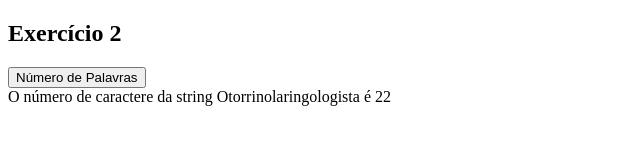
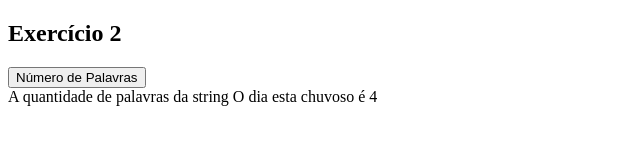
Before and after one commit to IzabelMSN/Treinamento-JS, a plain HTML site: page 2/2.html in a window 1280 px wide. Both pictures are taken after a click on the button "Número de Palavras". Shown: the full height of the page, 0-640 px from the left. Drawn offline with Linux system fonts and the light colour scheme.

Commit message:
Corrigindo exercicios

```diff
--- a/10/exerc-10.js
+++ b/10/exerc-10.js
@@ -3,5 +3,5 @@
 var img = document.querySelector('.imgH');
 
 img.addEventListener("mouseover", function mensagem() {
-    alert("Dê um joinha para o Hamster Luis!");
+    console.log("Dê um joinha para o Hamster Luis!");
 })
--- a/2/exerc-2.js
+++ b/2/exerc-2.js
@@ -1,10 +1,10 @@
 /*2 - Crie uma função chamada contaPalavras que recebe uma string como parâmetro e retorna o número de palavras nessa string.
 Considere que as palavras são separadas por espaços.*/
 
-let string = 'Otorrinolaringologista';
+let string = 'O dia esta chuvoso';
 
 function contaPalavras(string) {
-    let caractere = string.length;
+    let palavra = string.split(' ').length;
 
-    document.querySelector('.contaP').innerHTML = "O número de caractere da string "+string+" é "+caractere;
+    document.querySelector('.contaP').innerHTML = "A quantidade de palavras da string "+string+" é "+palavra;
 }
--- a/3/exerc-3.js
+++ b/3/exerc-3.js
@@ -5,11 +5,13 @@ var array = ["carro", "telefone", "maça", "porta", "mesa"];
 var inversa;
 
 function inverteArray(array) {
-    for (let i = 0; i < (array.length -1) / 2; i++) {
+   for (let i = 0; i < (array.length -1) / 2; i++) {
         inversa = array[i];
         array[i] = array[(array.length - 1) - i];
         array[(array.length -1) -i] = inversa;
     }
+    /*Outra maneira
+    array.reverse();*/
 
     document.querySelector('.arrayInvertida').innerHTML = "Array invertida fica: " + array;
 }
--- a/9/exerc-9.js
+++ b/9/exerc-9.js
@@ -5,5 +5,5 @@ var inpt = document.querySelector('.inputM');
 
 inpt.addEventListener("change", function mensagem() {
     var mensg = document.querySelector('.inputM');
-    mensg.value = alert(mensg.value);
+    console.log(mensg.value);
 })
```
Also changed, not shown: 10/10.html (+1 -1 lines), 9/9.html (+1 -1 lines).
